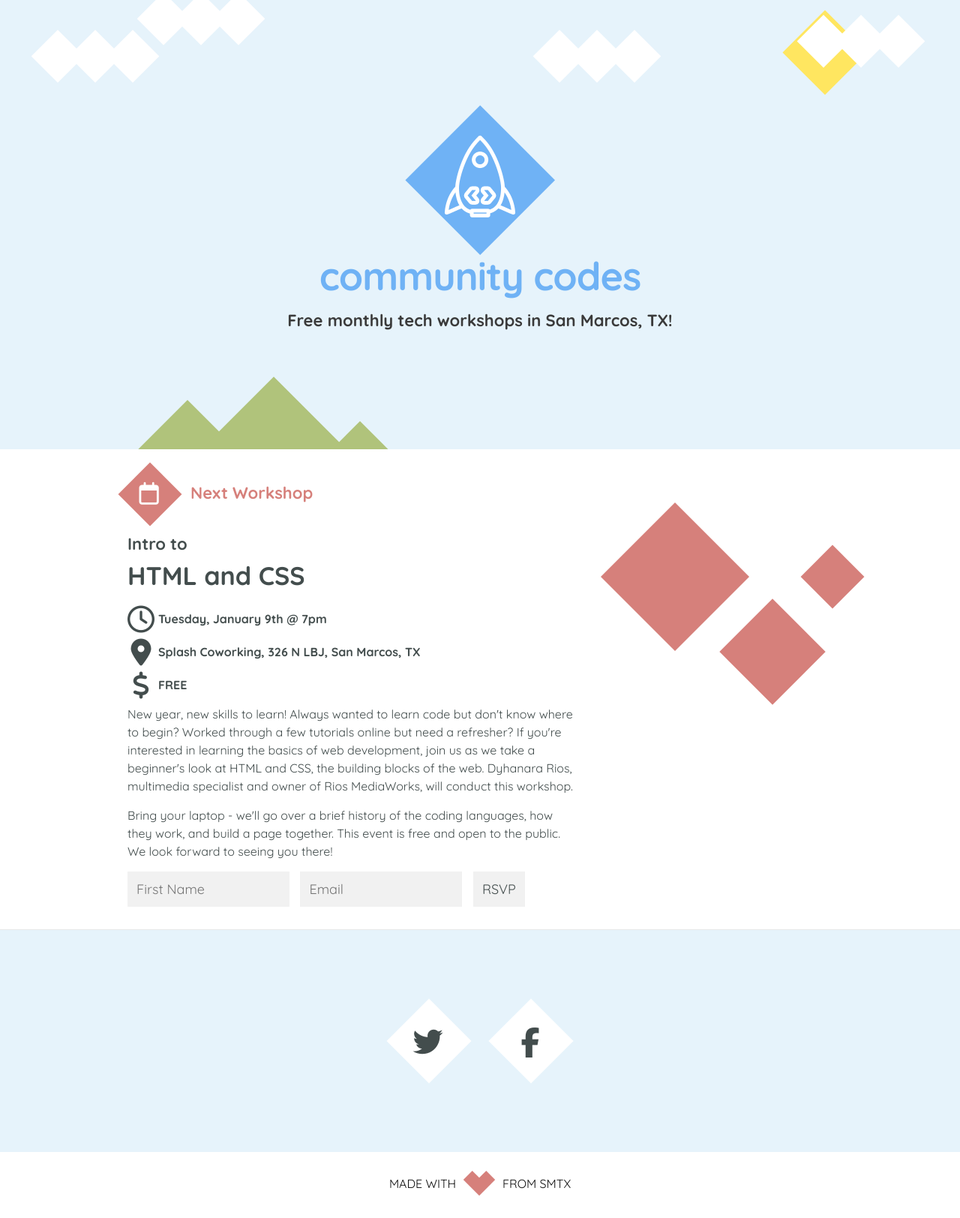
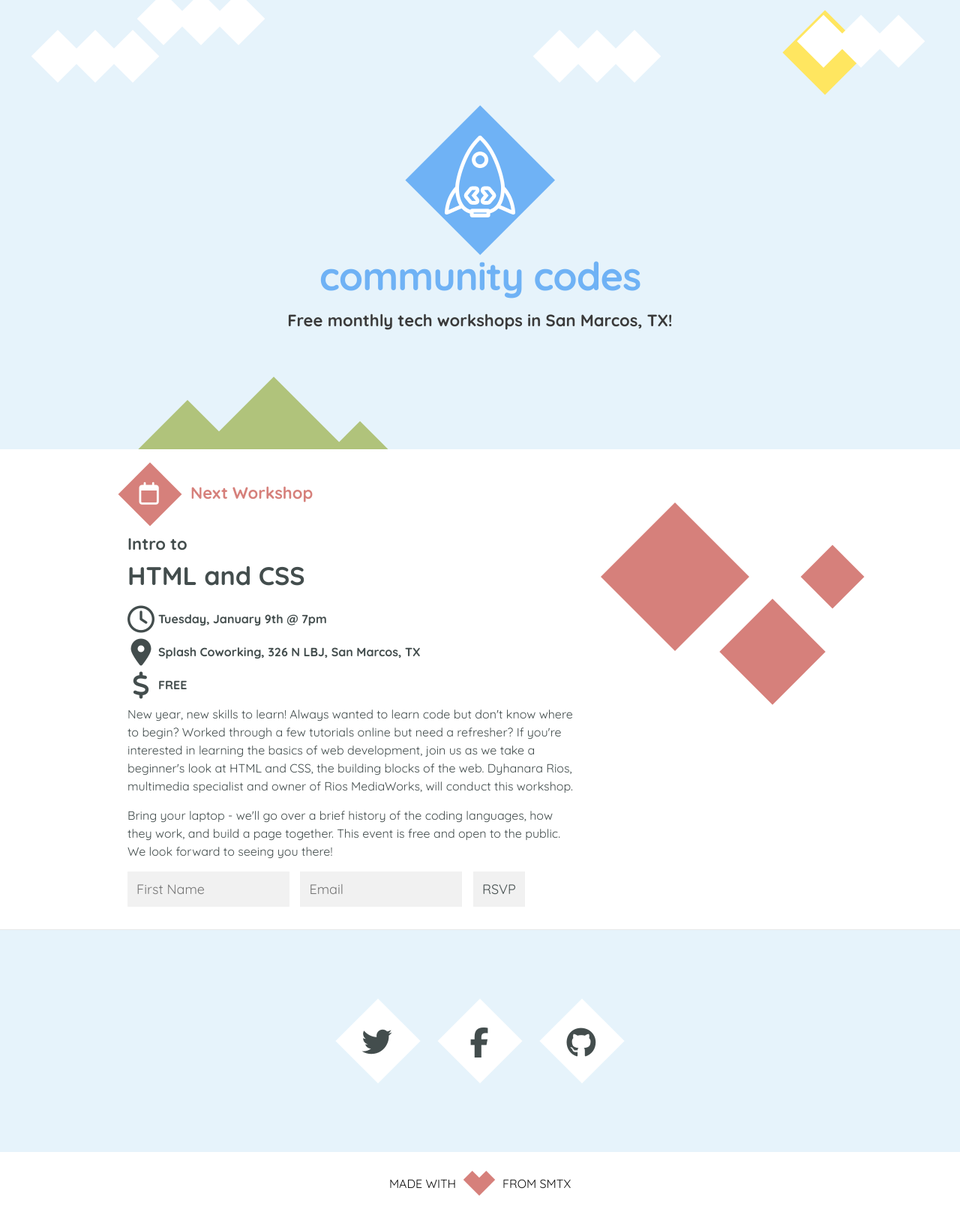
Before and after one commit to CommunityCodes/communitycodes.github.io, a Jekyll site: the page built from index.html, in a window 1280 px wide. Shown: the whole page at 75% size. Built offline with Jekyll 4.4.1, drawn with Linux system fonts in a browser that asks for light colours; nearby versions of some CDN libraries.

Commit message:
git it, got it

```diff
--- a/_includes/footer.html
+++ b/_includes/footer.html
@@ -5,6 +5,7 @@
     <div class="social-footer">
       <a target="_blank" href="https://twitter.com/communitycodes"><div class="footer-icon"><i class="fa fa-twitter" aria-hidden="true"></i></div></a>
       <a target="_blank" href="https://facebook.com/communitycodes"><div class="footer-icon"><i class="fa fa-facebook" aria-hidden="true"></i></div></a>
+      <a target="_blank" href="https://github.com/communitycodes"><div class="footer-icon"><i class="fa fa-github" aria-hidden="true"></i></div></a>
       <!-- <a target="_blank" href="https://instagram.com/communitycodes"><div class="footer-icon"><i class="fa fa-instagram" aria-hidden="true"></i></div></a>
       <a target="_blank" href="https://meetup.com/communitycodes"><div class="footer-icon"><i class="fa fa-meetup" aria-hidden="true"></i></div></a> -->
     </div>
```
